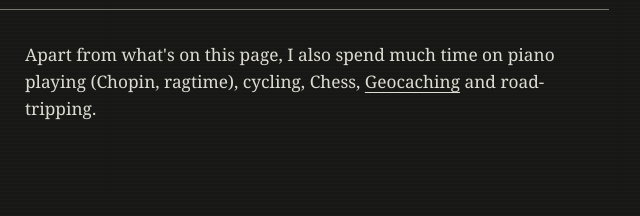
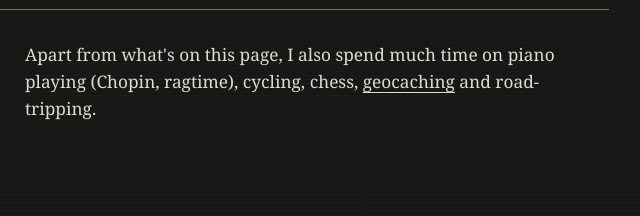
Before and after one commit to pingshiyu/pingshiyu.github.io, a plain HTML site: page index.html in a window 1280 px wide. Shown: the part 2856-3072 px from the top of the page, 399-1039 px from the left. Drawn offline with Linux system fonts and the light colour scheme.

Commit message:
typos fixed

```diff
--- a/index.html
+++ b/index.html
@@ -778,7 +778,7 @@
         <div class="section-body">
           <p>
             Apart from what's on this page, I also spend much time on piano playing
-            (Chopin, ragtime), cycling, Chess, <a href="https://www.geocaching.com/">Geocaching</a> and road-tripping.
+            (Chopin, ragtime), cycling, chess, <a href="https://www.geocaching.com/">geocaching</a> and road-tripping.
           </p>
         </div>
       </section>
```
